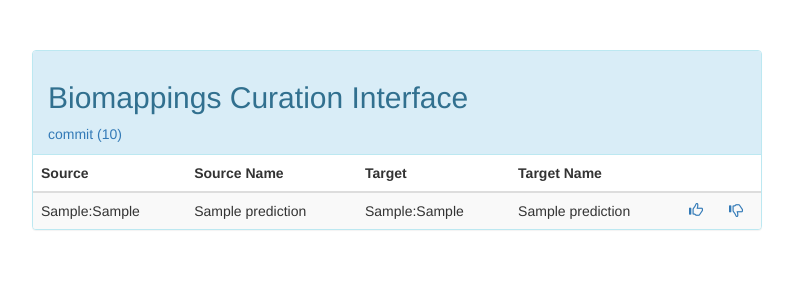
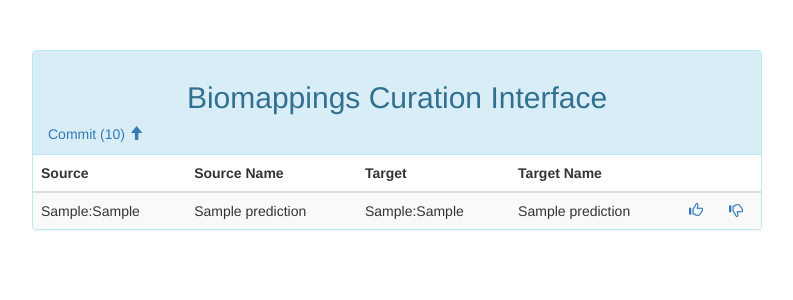
Before and after one commit to biopragmatics/biomappings, a Flask app: template src/biomappings/templates/home.html in a window 1280 px wide. Shown: the top 300 px of the page, without its empty margins (243-1036 px from the left). Run offline with Flask 2, Linux system fonts and the light colour scheme; the template is opened without the code that fills it: most values are stand-ins (such as "Sample title", 1, 10 or a date in 2020); parts of the project's set-up code (start-up, migrations or seed data) failed here and were passed over; some libraries are stand-ins or nearby versions.

Commit message:
Update UI

```diff
--- a/src/biomappings/templates/home.html
+++ b/src/biomappings/templates/home.html
@@ -9,9 +9,11 @@
         <div class="col-md-offset-2 col-md-8 col-sm-offset-2 col-sm-8">
             <div class="panel panel-info">
                 <div class="panel-heading">
-                    <h2>Biomappings Curation Interface</h2>
+                    <h2 class="text-center">Biomappings Curation Interface</h2>
                     {% if controller.total %}
-                        <a href="{{ url_for('run_commit') }}">commit ({{ controller.total }})</a>
+                        <a href="{{ url_for('run_commit') }}">Commit ({{ controller.total }})
+                            <span class="glyphicon glyphicon-arrow-up" aria-hidden="true"></span>
+                        </a>
                     {% endif %}
                 </div>
                 <table class="table table-striped table-hover">
--- a/src/biomappings/wsgi.py
+++ b/src/biomappings/wsgi.py
@@ -84,7 +84,7 @@ def home():
 @app.route('/commit')
 def run_commit():
     """Make a commit then redirect to the the home page."""
-    commit(f'Added mappings from {getpass.getuser()}')
+    commit(f'Curated {controller.total} mappings ({getpass.getuser()})')
     controller.total = 0
     return flask.redirect(flask.url_for('home'))
 
```
